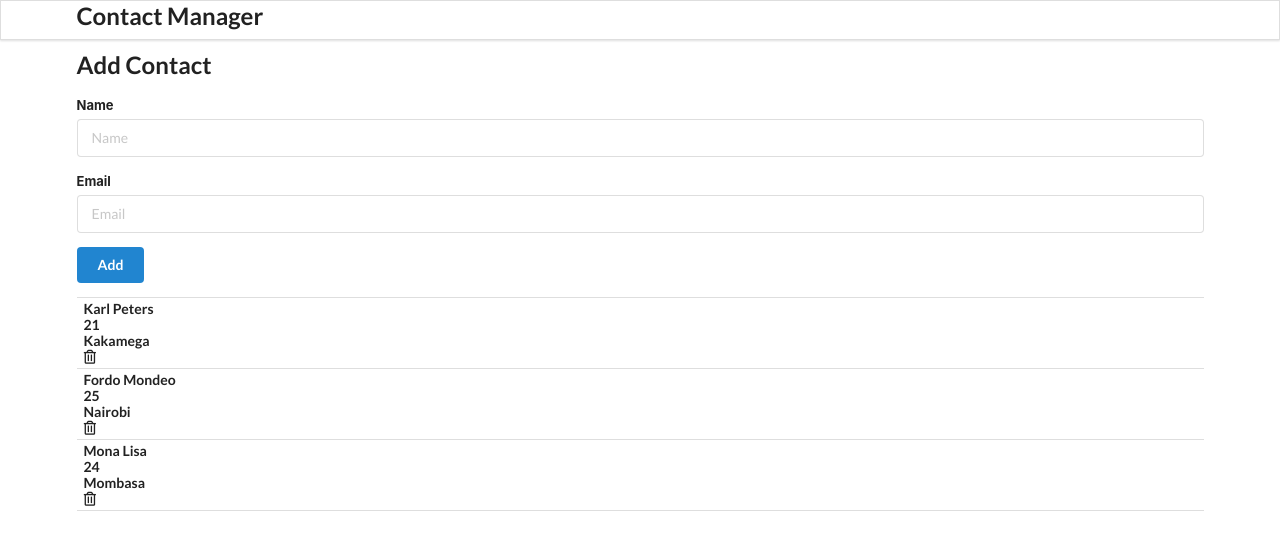
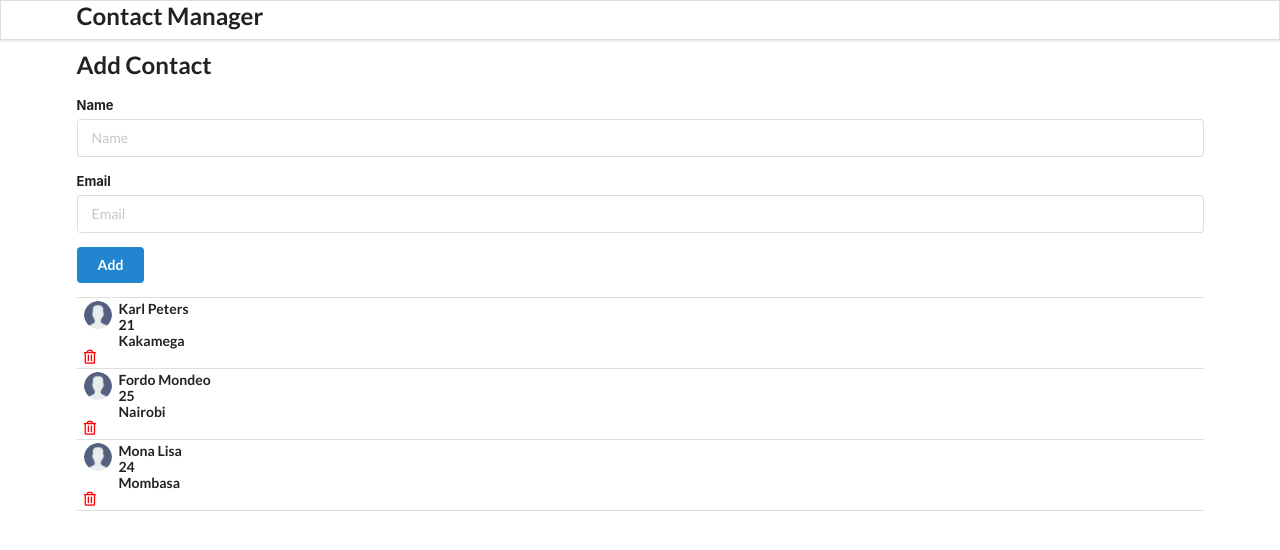
Before and after one commit to oderathegreat/react-crud-app, a React (Create React App) app: page / in a window 1280 px wide. Shown: the top 550 px of the page. Built offline with nearby package versions, Linux system fonts and the light colour scheme.

Commit message:
all static components setup

```diff
--- a/src/components/ContactCard.js
+++ b/src/components/ContactCard.js
@@ -1,12 +1,29 @@
-import React from 'react'
+import React from 'react';
+import user from '../images/user.png';
 
-const ContactCard = () => {
+const ContactCard = (props) => {
+
+//perform array destructuring to pass data
+const {id, name, age, city } = props.contact
+
   return (
-    <div>
+    //contact list component reused on contactcard
+<div className='item'>
+
+  <img  className="ui avatar image" src={user} alt="user" />
+      <div className='content'>
+            <div className='header'> {name}</div>
+            <div className='header'> {age}</div>
+            <div className='header'> {city}</div>
+
+      </div>
+
+    <i className='trash alternate outline icon' style={{color: "red", marginTop: "7px"}}></i>
+
+    </div>
 
 
-      <h1>Card Contact</h1>
-    </div>
+
   )
 }
 
--- a/src/components/ContactList.js
+++ b/src/components/ContactList.js
@@ -1,4 +1,5 @@
 import React from 'react';
+import ContactCard from './ContactCard';
 
 const ContactList = (props) => {
 
@@ -7,17 +8,9 @@ const ContactList = (props) => {
 const renderContacts = props.contacts.map((contact) => {
 
   return(
-    <div className='item'>
-      <div className='content'>
-            <div className='header'> {contact.name}</div>
-            <div className='header'> {contact.age}</div>
-            <div className='header'> {contact.city}</div>
 
-      </div>
+    <ContactCard  contact={contact}/>
 
-    <i className='trash alternate outline icon'></i>
-
-    </div>
   );
 })
 
```
Also changed, not shown: src/images/user.png (added).
